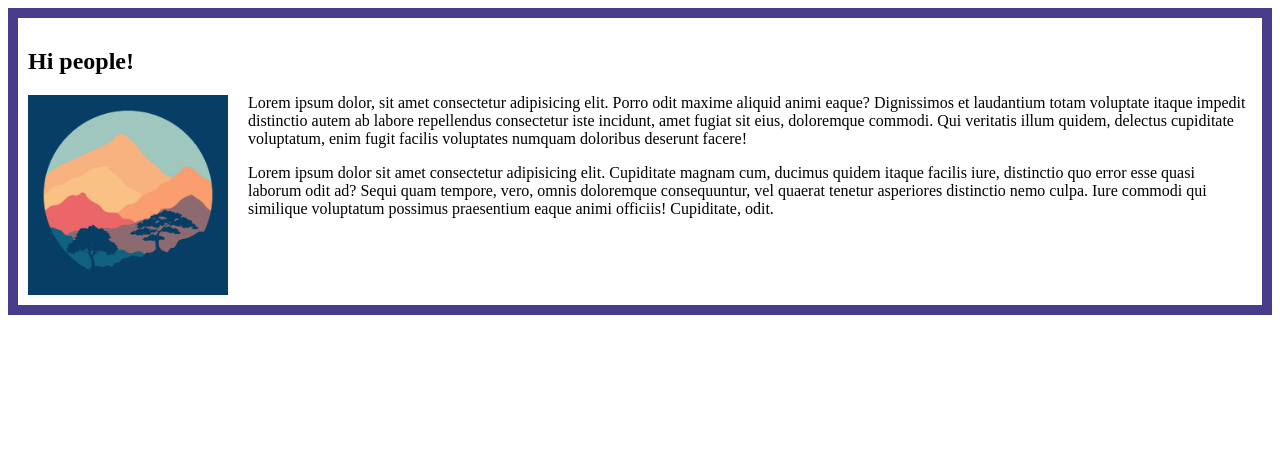
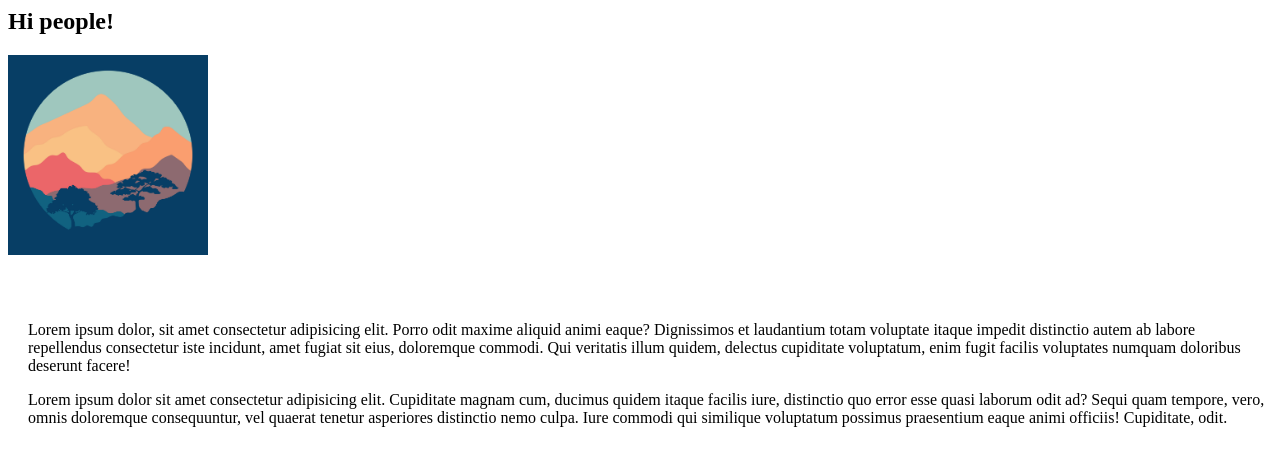
Before and after one commit to utkuyalcinyoobee/githubpractice, a plain HTML site: page index.html in a window 1280 px wide. Drawn offline with Linux system fonts and the light colour scheme.

Commit message:
Update style.css

```diff
--- a/style.css
+++ b/style.css
@@ -1,10 +1,10 @@
 /* BELEN SECTION STYLING */
 .border-section{
-    border: darkslateblue 10px solid;
+    /* border: darkslateblue 10px solid;
     max-width: 100%;
     max-height: 400px;
     padding: 10px;
-    display: flex;
+    display: flex; */
 }
 
 
```
